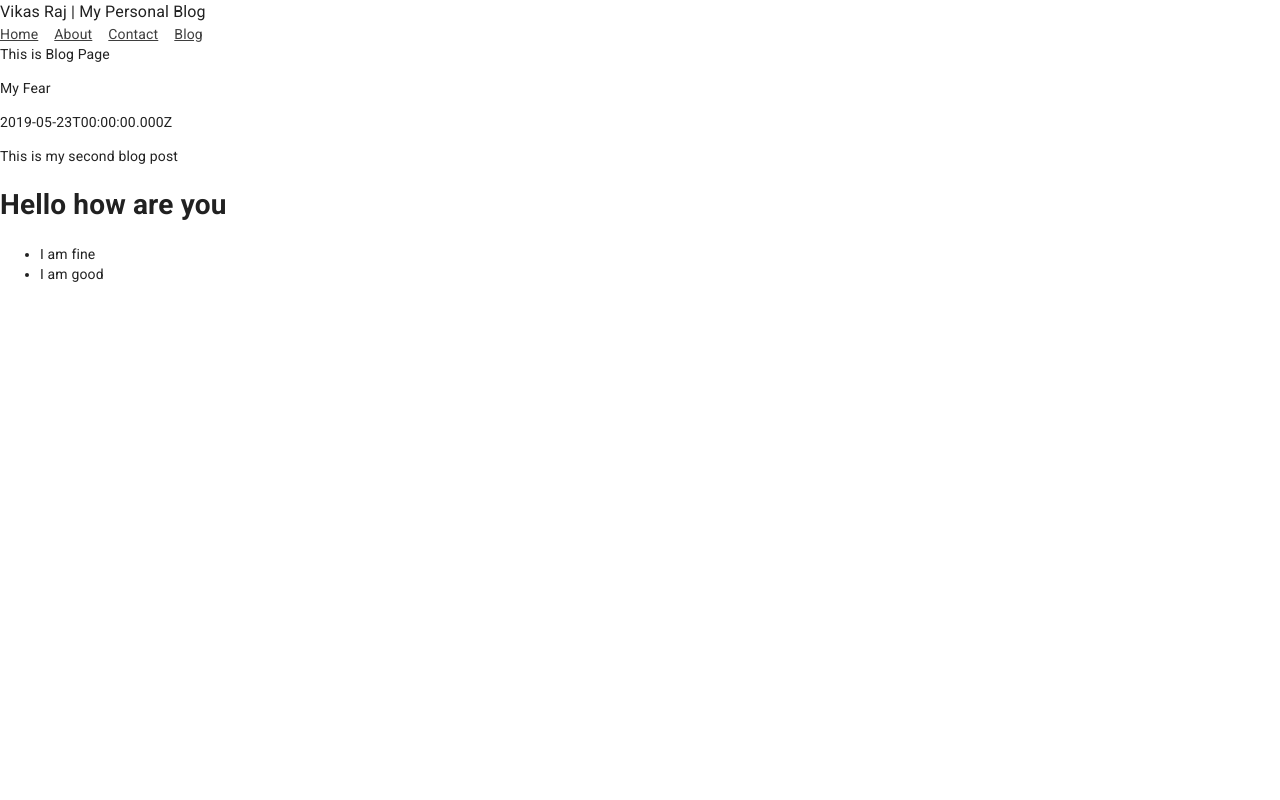
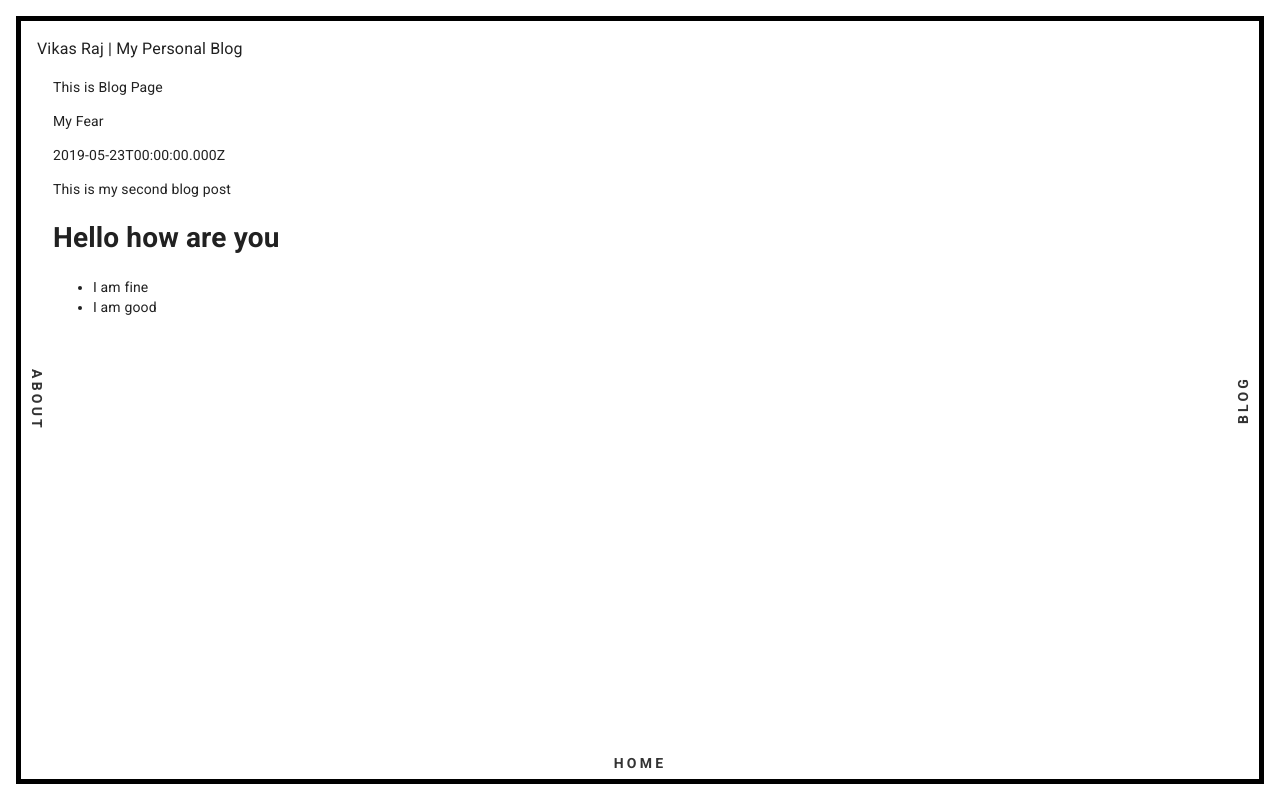
Before and after one commit to numToStr/vikas-blog.now.sh, a Gatsby site: page /blog/my-fear in a window 1280 px wide. Built offline with nearby package versions, Linux system fonts and the light colour scheme; Gatsby itself is replaced by a stand-in of ours.

Commit message:
layout: added links

```diff
--- /dev/null
+++ b/src/components/Base/BaseBorder.js
@@ -0,0 +1,26 @@
+import React from "react";
+import styled from "styled-components";
+
+const BasePadding = styled.div`
+    padding: 1rem;
+    height: 100%;
+    width: 100%;
+    position: fixed;
+    top: 0;
+    left: 0;
+`;
+
+const BaseBorder = styled.div`
+    height: 100%;
+    display: flex;
+    flex-direction: column;
+    border: 5px solid #000;
+    padding: 1rem;
+    position: relative;
+`;
+
+export default ({ children }) => (
+    <BasePadding>
+        <BaseBorder>{children}</BaseBorder>
+    </BasePadding>
+);
--- a/src/components/Header.js
+++ b/src/components/Header.js
@@ -1,17 +1,42 @@
-import React from "react"
-import { Link } from "gatsby"
+import React, { Fragment } from "react";
+import styled from "styled-components";
+import { Link } from "gatsby";
 
-import styles from "../styles/header.module.scss"
+const BaseLink = styled(Link)`
+    position: absolute;
+    text-transform: uppercase;
+    text-decoration: none;
+    font-weight: bold;
+    letter-spacing: 0.2rem;
+    color: #333;
+`;
+
+const BottomLink = styled(BaseLink)`
+    bottom: 1rem;
+    left: 50%;
+    transform: translate(-50%, 50%);
+`;
+
+const LeftLink = styled(BaseLink)`
+    left: 1rem;
+    top: 50%;
+    transform: translate(-50%, -50%) rotate(90deg);
+`;
+
+const RightLink = styled(BaseLink)`
+    right: 1rem;
+    top: 50%;
+    transform: translate(50%, -50%) rotate(-90deg);
+`;
 
 const Header = () => {
     return (
-        <div className={styles.header}>
-            <Link to="/">Home</Link>
-            <Link to="/about">About</Link>
-            <Link to="/contact">Contact</Link>
-            <Link to="/blog">Blog</Link>
-        </div>
-    )
-}
+        <Fragment>
+            <BottomLink to="/">Home</BottomLink>
+            <LeftLink to="/about">About</LeftLink>
+            <RightLink to="/blog">Blog</RightLink>
+        </Fragment>
+    );
+};
 
-export default Header
+export default Header;
--- a/src/components/Layout.js
+++ b/src/components/Layout.js
@@ -1,9 +1,10 @@
 import React, { Fragment } from "react";
 import { useStaticQuery, graphql } from "gatsby";
+import { Typography } from "@material-ui/core";
 import "../styles/index.scss";
 
 import Header from "./Header";
-import { Typography } from "@material-ui/core";
+import BaseBorder from "./Base/BaseBorder";
 
 const Layout = ({ children }) => {
     const {
@@ -21,11 +22,13 @@ const Layout = ({ children }) => {
 
     return (
         <Fragment>
-            <Typography>
-                {siteMetadata.author} | {siteMetadata.title}
-            </Typography>
-            <Header />
-            {children}
+            <BaseBorder>
+                <Typography>
+                    {siteMetadata.author} | {siteMetadata.title}
+                </Typography>
+                <Header />
+                {children}
+            </BaseBorder>
         </Fragment>
     );
 };
--- a/src/styles/header.module.scss
+++ /dev/null
@@ -1,9 +0,0 @@
-.header {
-    display: flex;
-    a {
-        &:not(:last-child) {
-            padding: 0 1rem 0 0;
-        }
-        color: #3e3e3e;
-    }
-}
--- a/src/styles/index.scss
+++ b/src/styles/index.scss
@@ -6,6 +6,5 @@ body,
     position: relative;
     > div:first-child {
         @extend #___gatsby;
-        overflow-y: auto;
     }
 }
--- a/src/templates/Blog.js
+++ b/src/templates/Blog.js
@@ -22,10 +22,12 @@ const Blog = ({
 }) => {
     return (
         <Layout>
-            <div>This is Blog Page</div>
-            <p>{frontmatter.title}</p>
-            <p>{frontmatter.date}</p>
-            <div dangerouslySetInnerHTML={{ __html: html }} />
+            <div style={{ flexGrow: 1, padding: "1rem", overflowY: "auto" }}>
+                <div>This is Blog Page</div>
+                <p>{frontmatter.title}</p>
+                <p>{frontmatter.date}</p>
+                <div dangerouslySetInnerHTML={{ __html: html }} />
+            </div>
         </Layout>
     );
 };
```
